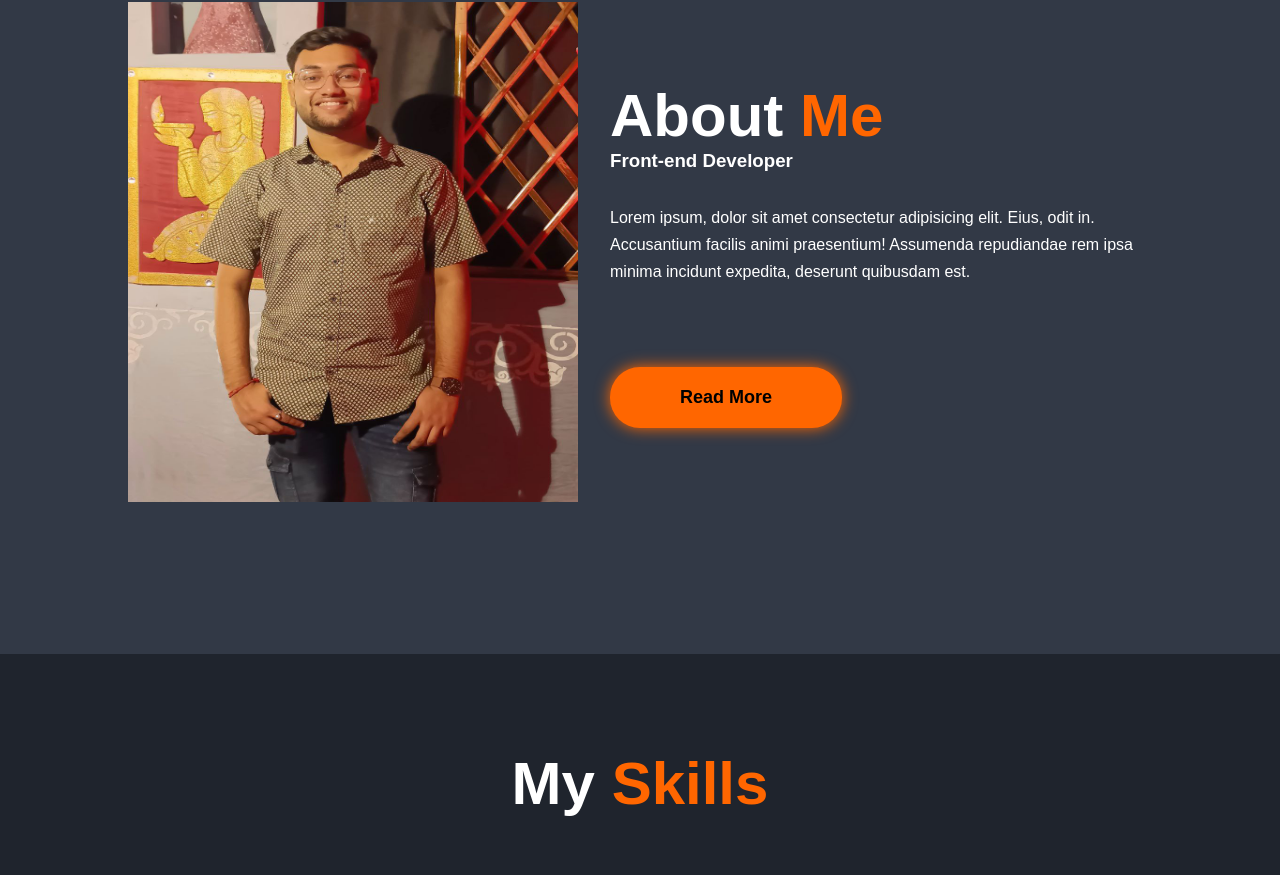
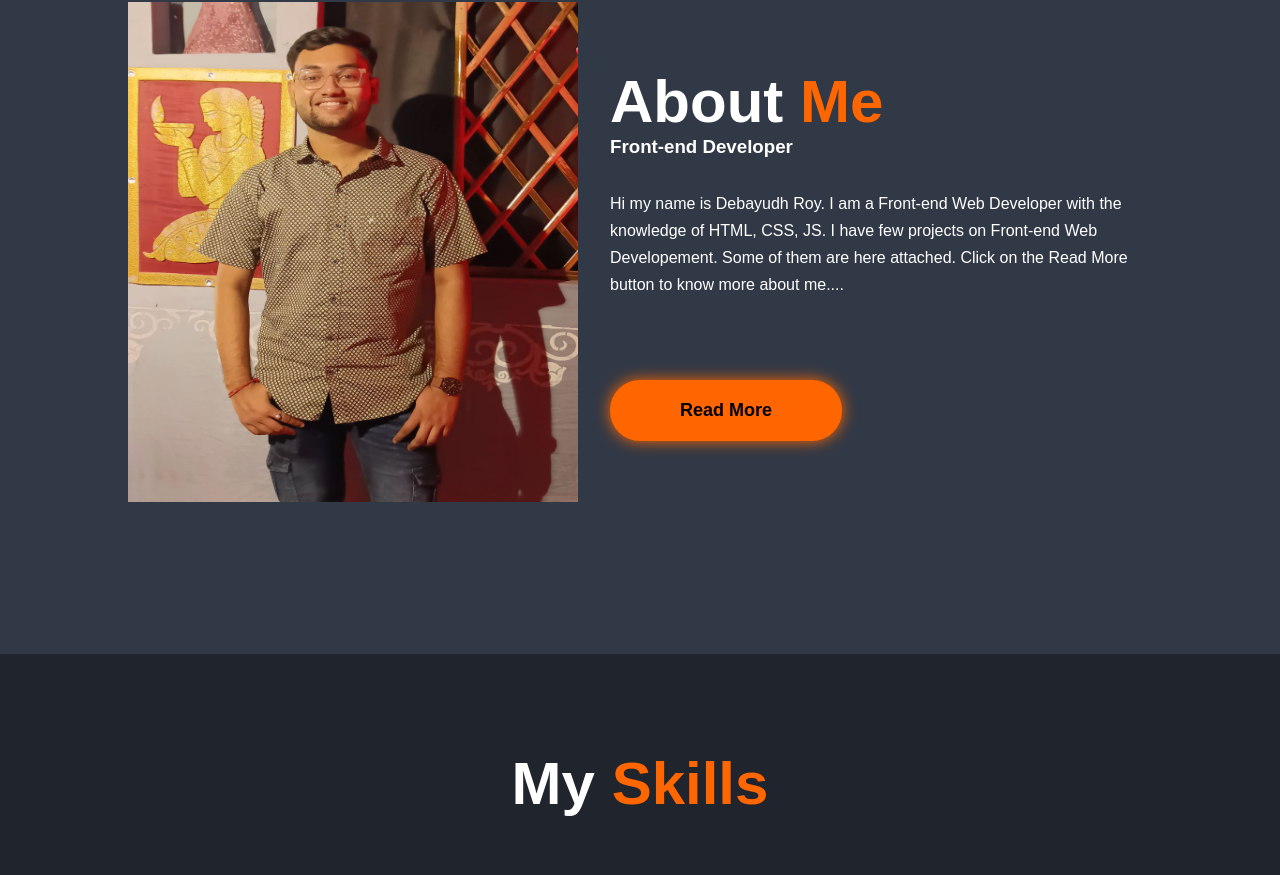
Before and after one commit to Debayudh-Roy/CODSOFT, a plain HTML site: page Portfolio_codsoft/index.html in a window 1280 px wide. Shown: the part 1083-1958 px from the top of the page. Drawn offline with Linux system fonts and the light colour scheme.

Commit message:
index.html

```diff
--- a/Portfolio_codsoft/index.html
+++ b/Portfolio_codsoft/index.html
@@ -44,7 +44,7 @@
         <div class="about-content">
             <h2 class="heading">About <span>Me</span></h2>
             <h3>Front-end Developer</h3>
-            <p>Lorem ipsum, dolor sit amet consectetur adipisicing elit. Eius, odit in. Accusantium facilis animi praesentium! Assumenda repudiandae rem ipsa minima incidunt expedita, deserunt quibusdam est.</p>
+            <p>Hi my name is Debayudh Roy. I am a Front-end Web Developer with the knowledge of HTML, CSS, JS. I have few projects on Front-end Web Developement. Some of them are here attached. Click on the Read More button to know more about me....</p>
             <button>Read More</button>
         </div>
     </section>
```
